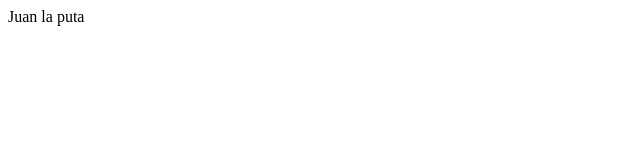
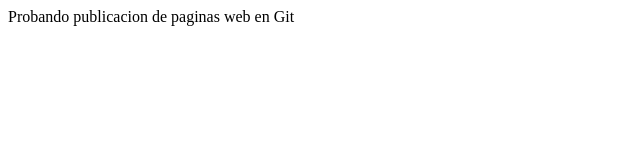
Before and after one commit to Benjaf19/projectsUPIICSA, a plain HTML site: page web/index.html in a window 1280 px wide. Shown: the whole page, without its empty margins (0-640 px from the left). Drawn offline with Linux system fonts and the light colour scheme.

Commit message:
Update index.html

```diff
--- a/web/index.html
+++ b/web/index.html
@@ -11,6 +11,6 @@ and open the template in the editor.
         <meta name="viewport" content="width=device-width, initial-scale=1.0">
     </head>
     <body>
-        <div>Juan la puta</div>
+        <div>Probando publicacion de paginas web en Git</div>
     </body>
 </html>
```
